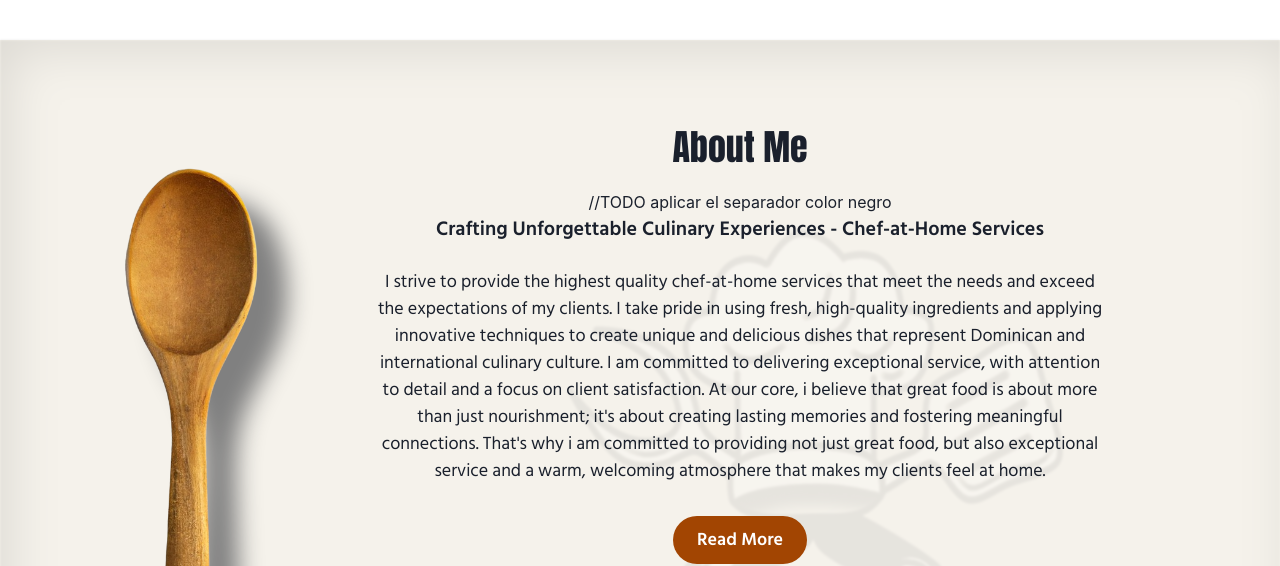
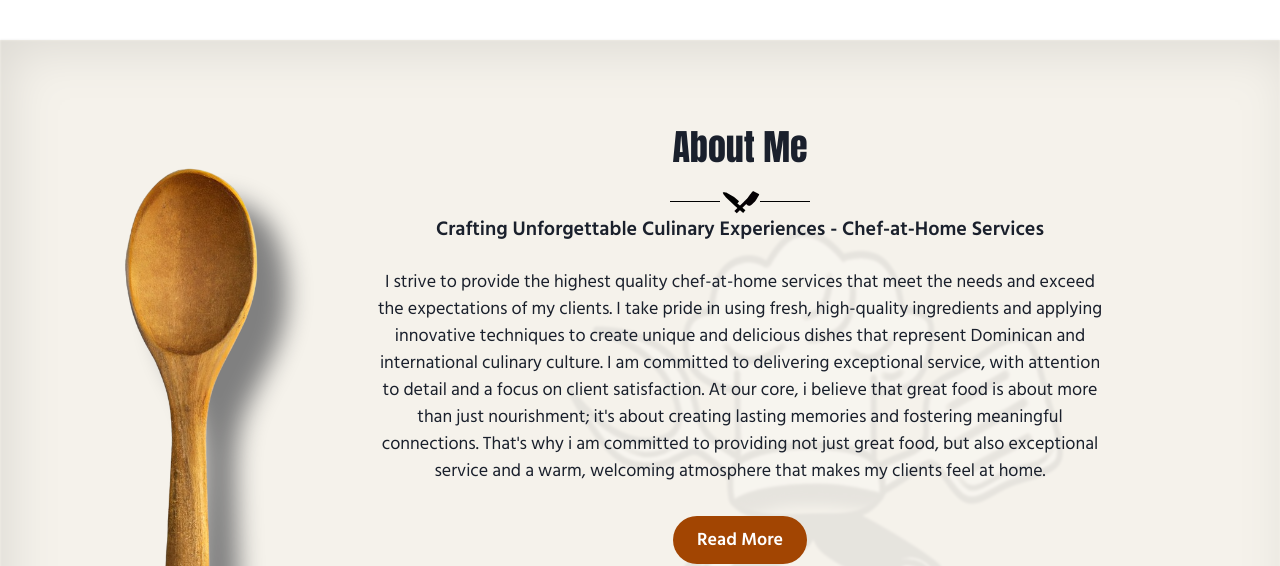
Before and after one commit to Steven-Hernandez028/MonagasChefProject, a React (Vite) app: page / in a window 1280 px wide. Shown: the part 800-1366 px from the top of the page. Built offline with nearby package versions, Linux system fonts and the light colour scheme.

Commit message:
update 6

```diff
--- a/src/components/about us/Aboutme.tsx
+++ b/src/components/about us/Aboutme.tsx
@@ -10,6 +10,9 @@ import {
 } from "@chakra-ui/react";
 import bg2 from "../../assets/logobg.png";
 import { MdCall } from "react-icons/md";
+import { Separator } from "../miscelanous/Separator";
+
+
 
 interface SectionProps {
   title: string;
@@ -69,7 +72,8 @@ const Aboutme: React.FC<SectionProps> = ({
       >
         {title}
       </Text>
-      //TODO aplicar el separador color negro
+      <Separator/>
+
       <Text
         as="h3"
         fontSize="xl"
--- /dev/null
+++ b/src/components/miscelanous/Separator.tsx
@@ -0,0 +1,15 @@
+import React from "react";
+import separatorBlack from "../../assets/separatorbgblack.svg";
+import { Box, Flex, Image } from "@chakra-ui/react";
+
+export const Separator = (type: string) => {
+  return (
+    <Flex  align={"center"}>
+      <Box background="black" width="50px" height="1px"></Box>
+
+      <Image src={separatorBlack} position={"relative"} width="40px"/>
+
+      <Box background="black" width="50px" height="1px"></Box>
+    </Flex>
+  );
+};
```
